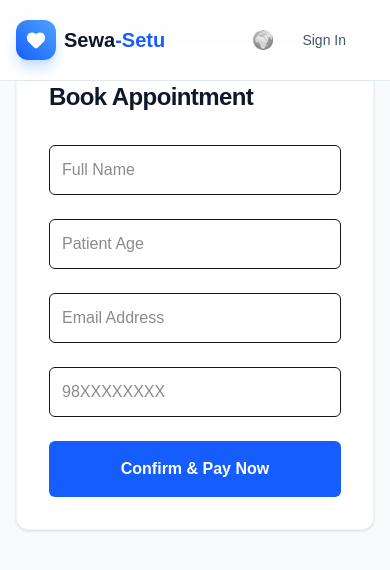
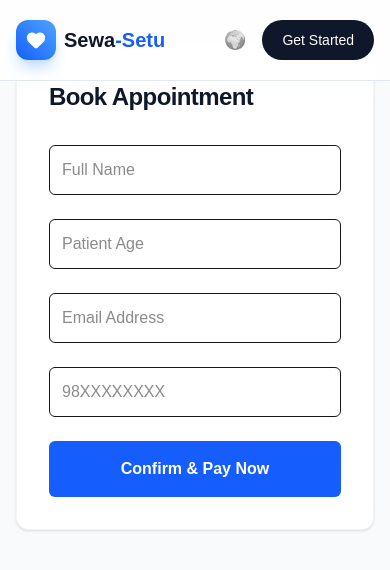
Before and after one commit to sanjayabhattarai/sewa-setu, a Next.js app: page /book in a window 390 px wide. Shown: the top 570 px of the page. Built offline with nearby package versions, Linux system fonts and the light colour scheme; no server answers.

Commit message:
fix: get started button visibility - show on all screen sizes

```diff
--- a/src/components/navbar.tsx
+++ b/src/components/navbar.tsx
@@ -41,7 +41,7 @@ export function Navbar() {
           </span>
 
           <SignedOut>
-            <Link href="/sign-in">
+            <Link href="/sign-in" className="hidden md:block">
               <button className="text-sm font-medium text-slate-600 hover:text-blue-600 transition-colors px-3 py-1.5">
                 Sign In
               </button>
@@ -49,20 +49,23 @@ export function Navbar() {
           </SignedOut>
 
           <SignedIn>
-            <Link href="/profile" className="text-sm font-medium text-slate-500 hover:text-blue-600 transition-colors">
-              Profile
+            <Link href="/profile" className="hidden md:block">
+              <button className="text-sm font-medium text-slate-500 hover:text-blue-600 transition-colors">
+                Profile
+              </button>
             </Link>
             <UserButton afterSignOutUrl="/" />
           </SignedIn>
 
-          {/* Get Started button for mobile/unauthenticated */}
+          {/* Get Started button */}
           <SignedOut>
             <Link href="/sign-up">
-              <button className="bg-slate-900 text-white px-5 py-2.5 rounded-full text-sm font-medium hover:bg-slate-800 transition-all hover:shadow-lg hover:-translate-y-0.5 hidden md:block">
+              <button className="bg-slate-900 text-white px-5 py-2.5 rounded-full text-sm font-medium hover:bg-slate-800 transition-all hover:shadow-lg hover:-translate-y-0.5">
                 Get Started
               </button>
             </Link>
           </SignedOut>
+
           <SignedIn>
             <Link href="/search">
               <button className="bg-slate-900 text-white px-5 py-2.5 rounded-full text-sm font-medium hover:bg-slate-800 transition-all hover:shadow-lg hover:-translate-y-0.5 hidden md:block">
```
